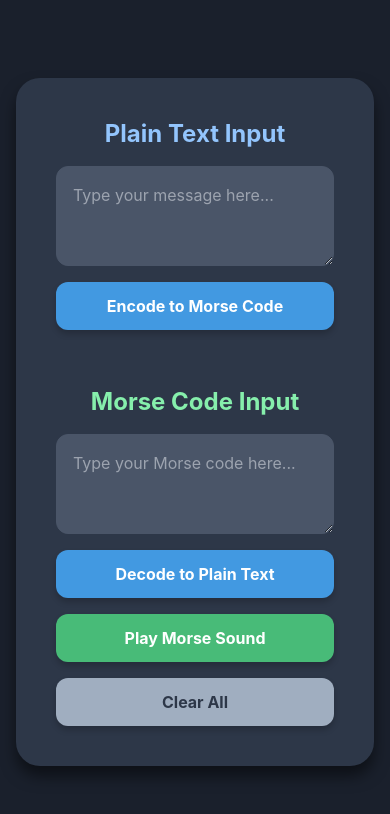
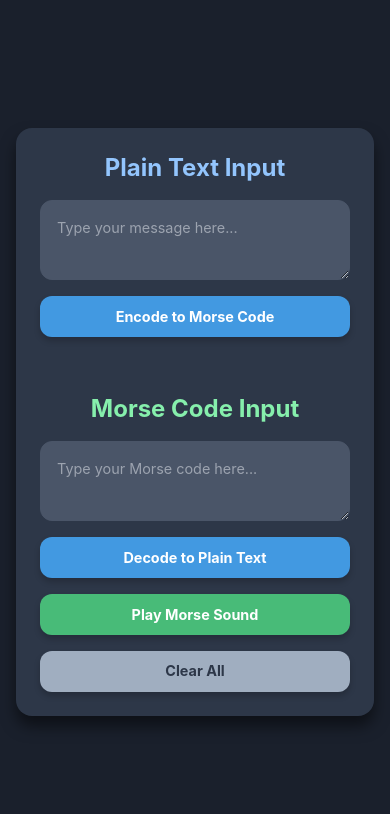
Before and after one commit to kupiso/r2d2-morse-translator, a plain HTML site: page index.html in a window 390 px wide. Drawn offline with nearby package versions, Linux system fonts and the light colour scheme.

Commit message:
style: add basic media query for mobile responsiveness

```diff
--- a/index.html
+++ b/index.html
@@ -81,6 +81,22 @@
       #clearBtn:hover {
         background-color: #718096; /* Darker gray on hover */
       }
+
+      /* Basic responsiveness for smaller screens */
+@media (max-width: 640px) {
+    .translator-container {
+        padding: 1.5rem;
+        border-radius: 1rem;
+    }
+    textarea {
+        min-height: 80px; /* Slightly smaller height on mobile */
+        font-size: 0.9em; /* Smaller font for better fit */
+    }
+    .btn {
+        padding: 0.6rem 1.2rem; /* Smaller buttons on mobile */
+        font-size: 0.9em;
+    }
+}
     </style>
   </head>
   <body>
```
